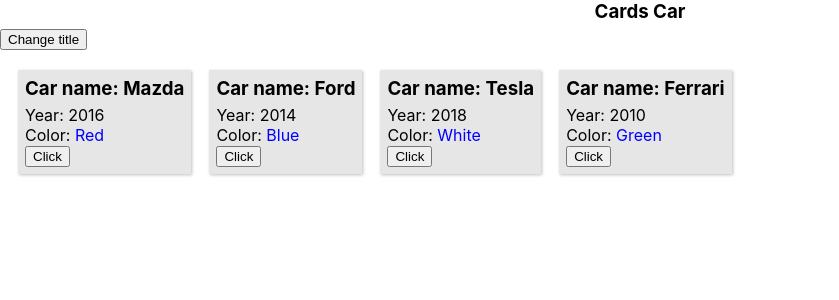
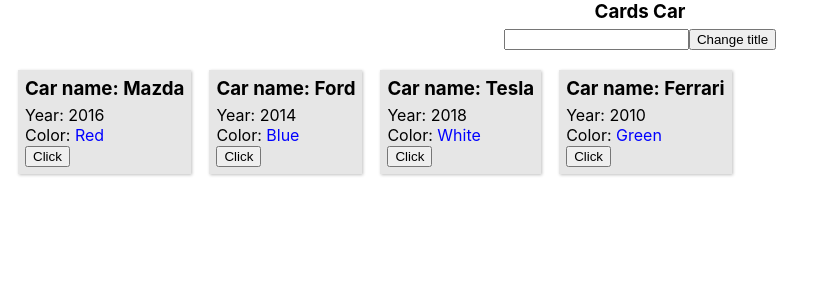
Before and after one commit to Aldans/lernReact, a React app: page / in a window 1280 px wide. Shown: the top 300 px of the page, without its empty margins (0-839 px from the left). Built offline with nearby package versions, Linux system fonts and the light colour scheme.

Commit message:
add input

```diff
--- a/src/App.js
+++ b/src/App.js
@@ -13,7 +13,7 @@
     pageTitle: "Cards Car"
   }
 
-
+  // функция меняющая тайтел
   changeTopTitleHandler = (newTitle) => {
     this.setState({
       pageTitle: newTitle
@@ -26,14 +26,22 @@
    const car = this.state.cars
 
    return (
+
     <div className="App">
       <div className="topTitle">
          <h3>{this.state.pageTitle}</h3>
       </div>
 
-      <button className="butTitle" onClick={this.changeTopTitleHandler.bind(this, ' changed ')}>Change title</button>
+      <div className="wrap-btn">
 
-      <div className="carList">
+        <input type="text" onChange={this.changledInp}/>
+
+        <button className="butTitle" onClick={this.changeTopTitleHandler.bind(this, ' changed ' )}>Change title</button>
+        {/* 'changed' это передаваемый параметр -> 'props' */}
+      </div>
+
+      <div className="wrap-carList">
+        <div className="carList">
          <Car name={car[0].name}
               year={car[0].year}
               colorz={'Red'}
@@ -50,8 +58,11 @@
               year={car[3].year}
               colorz={'Green'}
               onChanegTit={ this.changeTopTitleHandler.bind(this, car[3].name) } />
+        </div>
       </div>
+
     </div>
+
    );
   }
 }
--- a/src/App.sass
+++ b/src/App.sass
@@ -1,2 +1,5 @@
-.butTitle
+.wrap-btn
+    text-align: center
+
+.wrap-carList
     margin: auto
```
